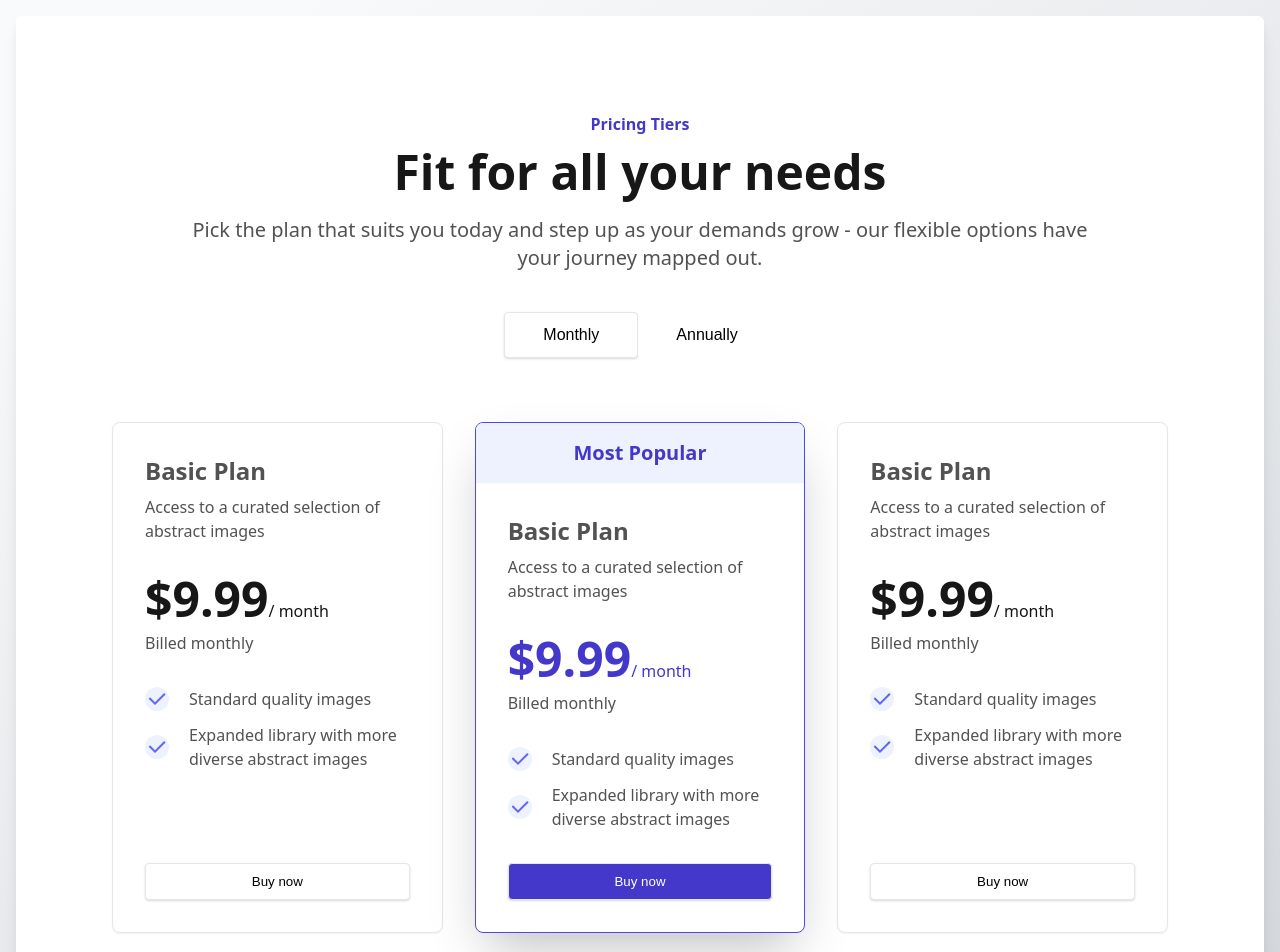
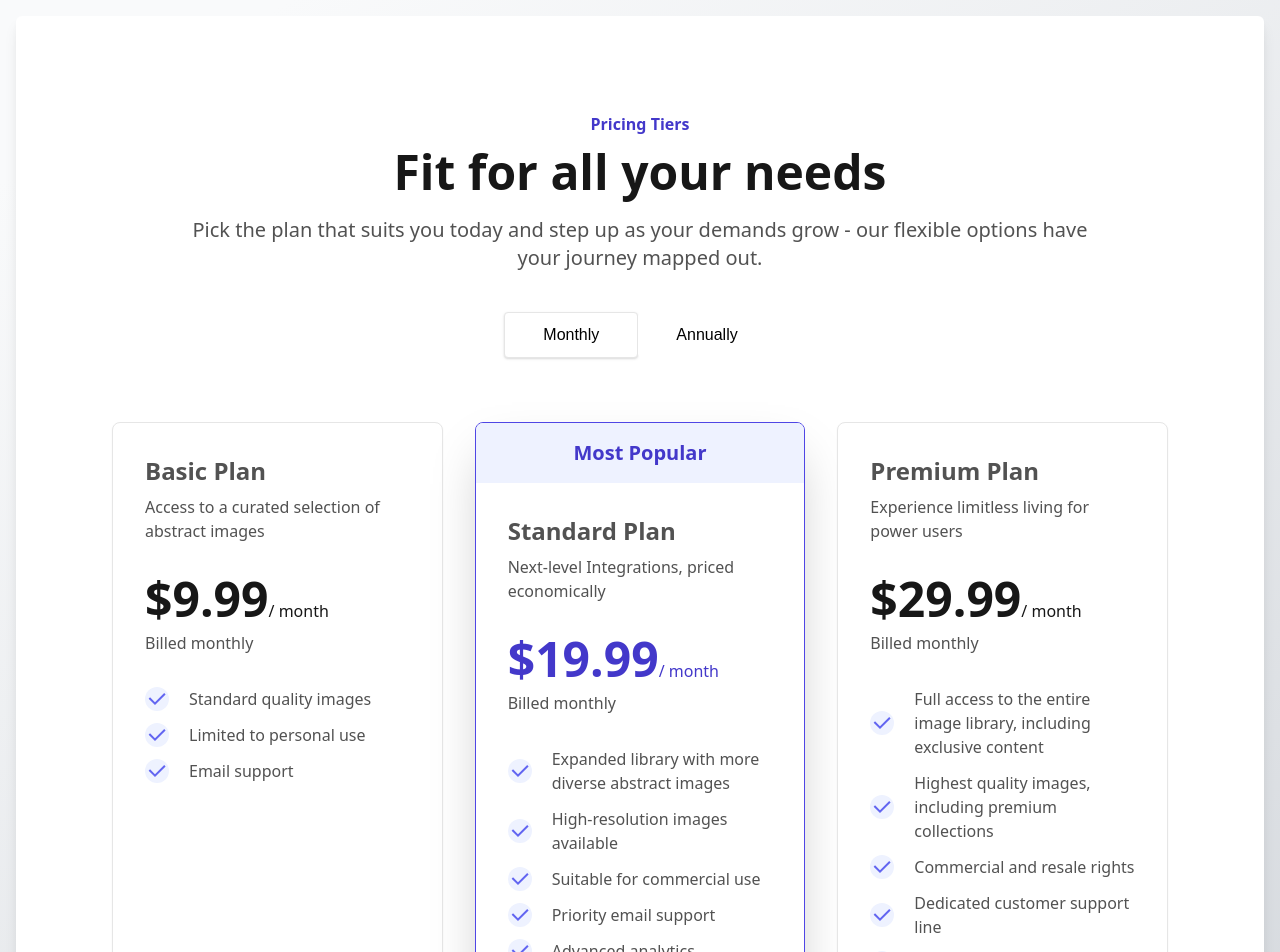
Before and after one commit to gkolesnikov88/pricing-section-tiers, a React (Create React App) app: page / in a window 1280 px wide. Shown: the top 952 px of the page. Built offline with nearby package versions, Linux system fonts and the light colour scheme.

Commit message:
Add prices mock data

```diff
--- a/src/components/PriceTier.tsx
+++ b/src/components/PriceTier.tsx
@@ -1,24 +1,29 @@
 import React from "react";
 import "./_priceTier.css";
 import { RiCheckLine } from "@remixicon/react";
+import { TierType } from "./types";
 
-const PriceTier = ({ mostPopular = false }) => {
+const PriceTier = (tier: TierType) => {
   return (
     <div
       className={`pricing-tiers__plan ${
-        mostPopular ? "pricing-tiers__plan--most-popular" : ""
+        tier.mostPopular ? "pricing-tiers__plan--most-popular" : ""
       } text-base`}
     >
       <div className="pricing-tiers__plan__highlight text-xl">
         <div>Most Popular</div>
       </div>
       <div className="pricing-tiers__plan__header">
-        <h2 className="text-2xl semibold">Basic Plan</h2>
-        <p className="pricing-tiers__plan__header_description text-base">Access to a curated selection of abstract images</p>
+        <h2 className="text-2xl semibold">{tier.name}</h2>
+        <p className="pricing-tiers__plan__header_description text-base">
+          {tier.description}
+        </p>
       </div>
       <div className="pricing-tiers__plan__price">
         <div className="pricing-tiers__plan__price_wrapper">
-          <span className="pricing-tiers__plan__price__amount text-5xl semibold">$9.99</span>
+          <span className="pricing-tiers__plan__price__amount text-5xl semibold">
+            ${tier.costMonthly}
+          </span>
           <span>/ month</span>
         </div>
         <div className="pricing-tiers__plan__price__clarification">
@@ -26,17 +31,20 @@ const PriceTier = ({ mostPopular = false }) => {
         </div>
       </div>
       <ul className="pricing-tiers__plan__features">
-        <li className="pricing-tiers__plan__feature">
-          <RiCheckLine size={24}/>
-          <span>Standard quality images</span>
-        </li>
-        <li className="pricing-tiers__plan__feature">
-          <RiCheckLine size={24}/>
-          <span>Expanded library with more diverse abstract images</span>
-        </li>
+        {tier.features.map(feature => (
+          <li className="pricing-tiers__plan__feature">
+            <RiCheckLine size={24} />
+            <span>{feature}</span>
+          </li>
+        ))}
       </ul>
       <div className="cta-actions">
-        <button className={`btn btn-cta btn-cta--active ${mostPopular ? "btn-primary" : ""}`} aria-pressed="false">
+        <button
+          className={`btn btn-cta btn-cta--active ${
+            tier.mostPopular ? "btn-primary" : ""
+          }`}
+          aria-pressed="false"
+        >
           Buy now
         </button>
       </div>
--- a/src/components/Pricing.tsx
+++ b/src/components/Pricing.tsx
@@ -1,16 +1,52 @@
 import React from "react";
 import "./_pricing.css";
 import PriceTier from "./PriceTier";
+import { TierType } from "./types";
 
-const tiers = [
+const tiers : TierType[] = [
   {
-    mostPopular: false
+    name: "Basic Plan",
+    description: "Access to a curated selection of abstract images",
+    costMonthly: 9.99,
+    costAnnually: 6.99,
+    costAnnuallyTotal: 84,
+    mostPopular: false,
+    features: [
+      "Standard quality images",
+      "Limited to personal use",
+      "Email support",
+    ]
   },
   {
-    mostPopular: true
+    name: "Standard Plan",
+    description: "Next-level Integrations, priced economically",
+    costMonthly: 19.99,
+    costAnnually: 15.99,
+    costAnnuallyTotal: 192,
+    mostPopular: true,
+    features: [
+      "Expanded library with more diverse abstract images",
+      "High-resolution images available",
+      "Suitable for commercial use",
+      "Priority email support",
+      "Advanced analytics",
+    ]
   },
   {
-    mostPopular: false
+    name: "Premium Plan",
+    description: "Experience limitless living for power users",
+    costMonthly: 29.99,
+    costAnnually: 25.99,
+    costAnnuallyTotal: 312,
+    mostPopular: false,
+    features: [
+      "Full access to the entire image library, including exclusive content",
+      "Highest quality images, including premium collections",
+      "Commercial and resale rights",
+      "Dedicated customer support line",
+      "24/7 support response time",
+      "Advanced analytics and insights",
+    ]
   }
 ];
 
--- /dev/null
+++ b/src/components/types.tsx
@@ -0,0 +1,9 @@
+export type TierType = {
+  name: string;
+  description: string;
+  costMonthly: number;
+  costAnnually: number;
+  costAnnuallyTotal: number;
+  mostPopular: boolean;
+  features: string[];
+};
```
